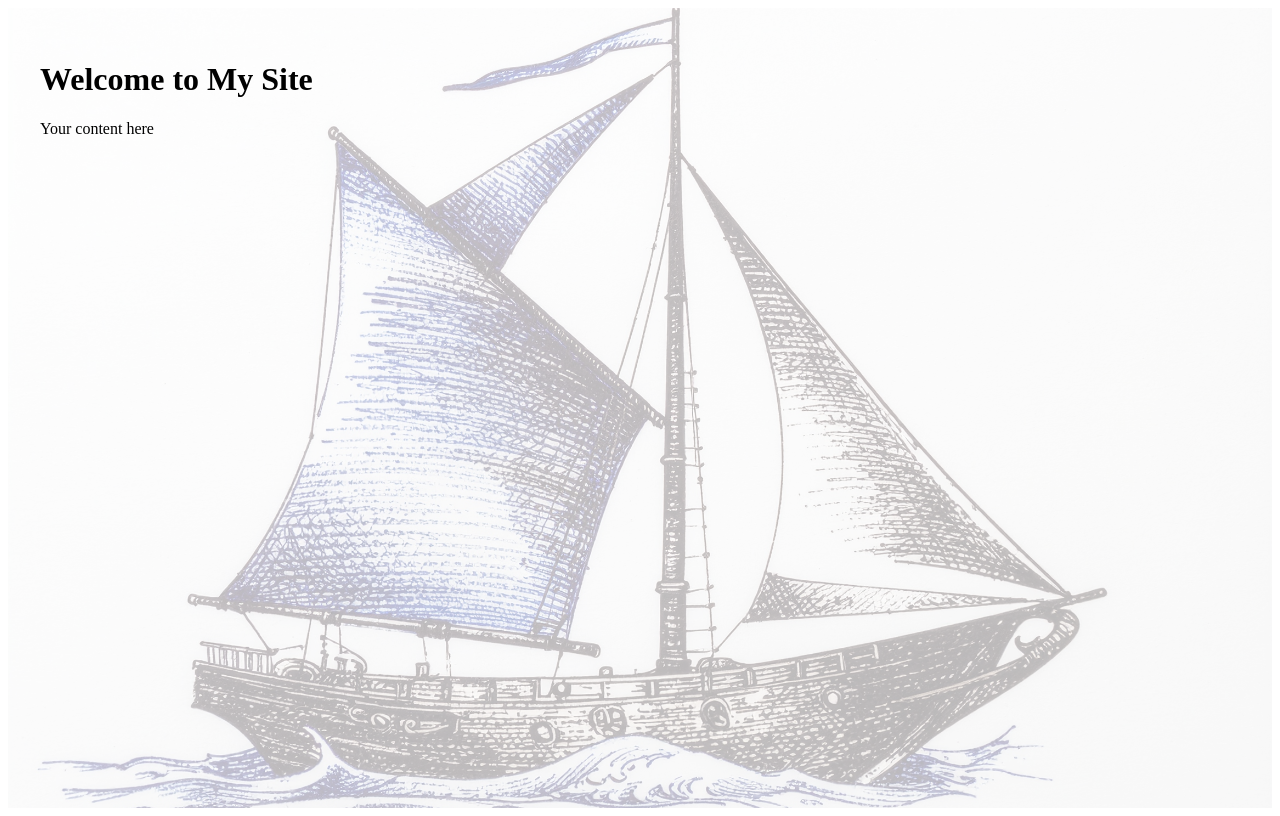
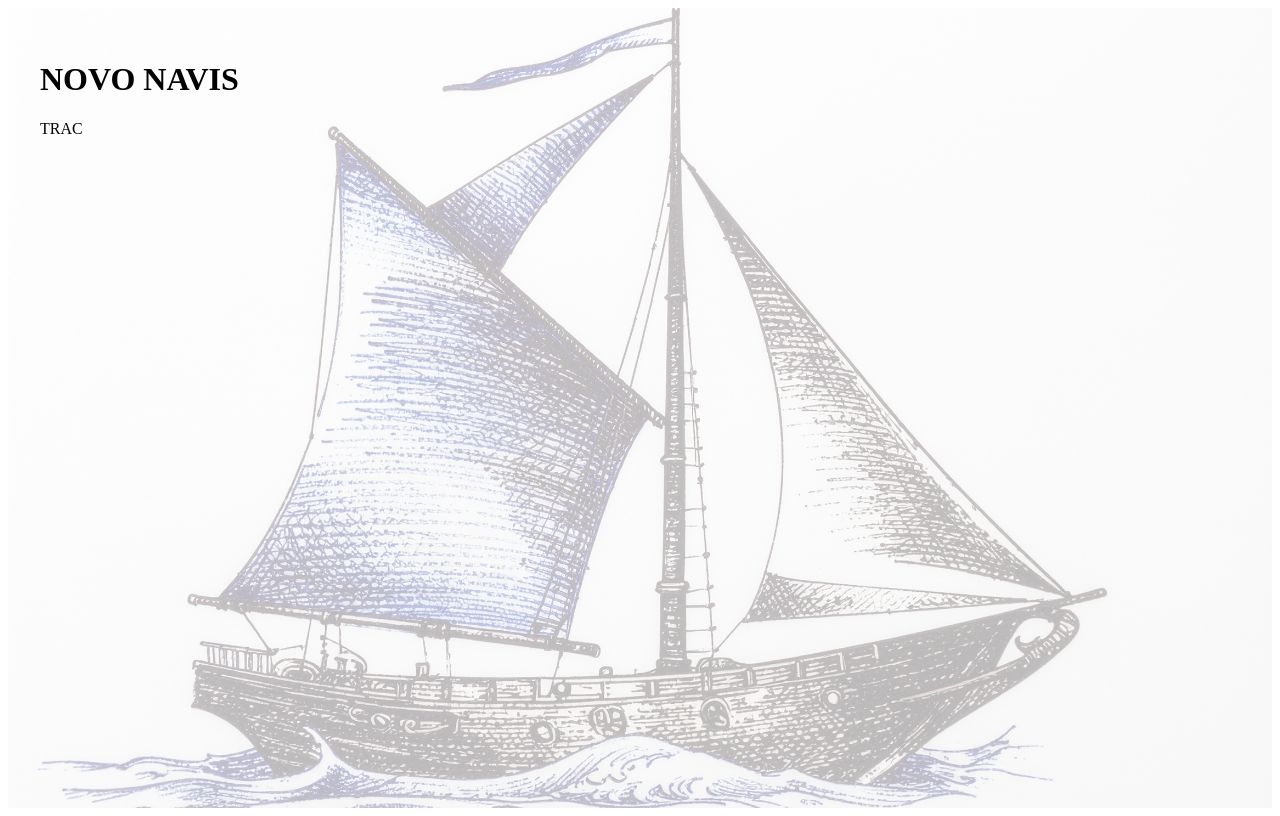
Before and after one commit to EricScottJohnston/novo-navis-aerospace, a Next.js app: page / in a window 1280 px wide. Built offline with nearby package versions, Linux system fonts and the light colour scheme.

Commit message:
Update index.js

```diff
--- a/pages/index.js
+++ b/pages/index.js
@@ -30,8 +30,8 @@ export default function Home() {
           padding: '2rem'
         }}
       >
-        <h1>Welcome to My Site</h1>
-        <p>Your content here</p>
+        <h1>NOVO NAVIS</h1>
+        <p>TRAC</p>
       </div>
     </div>
   );
```
